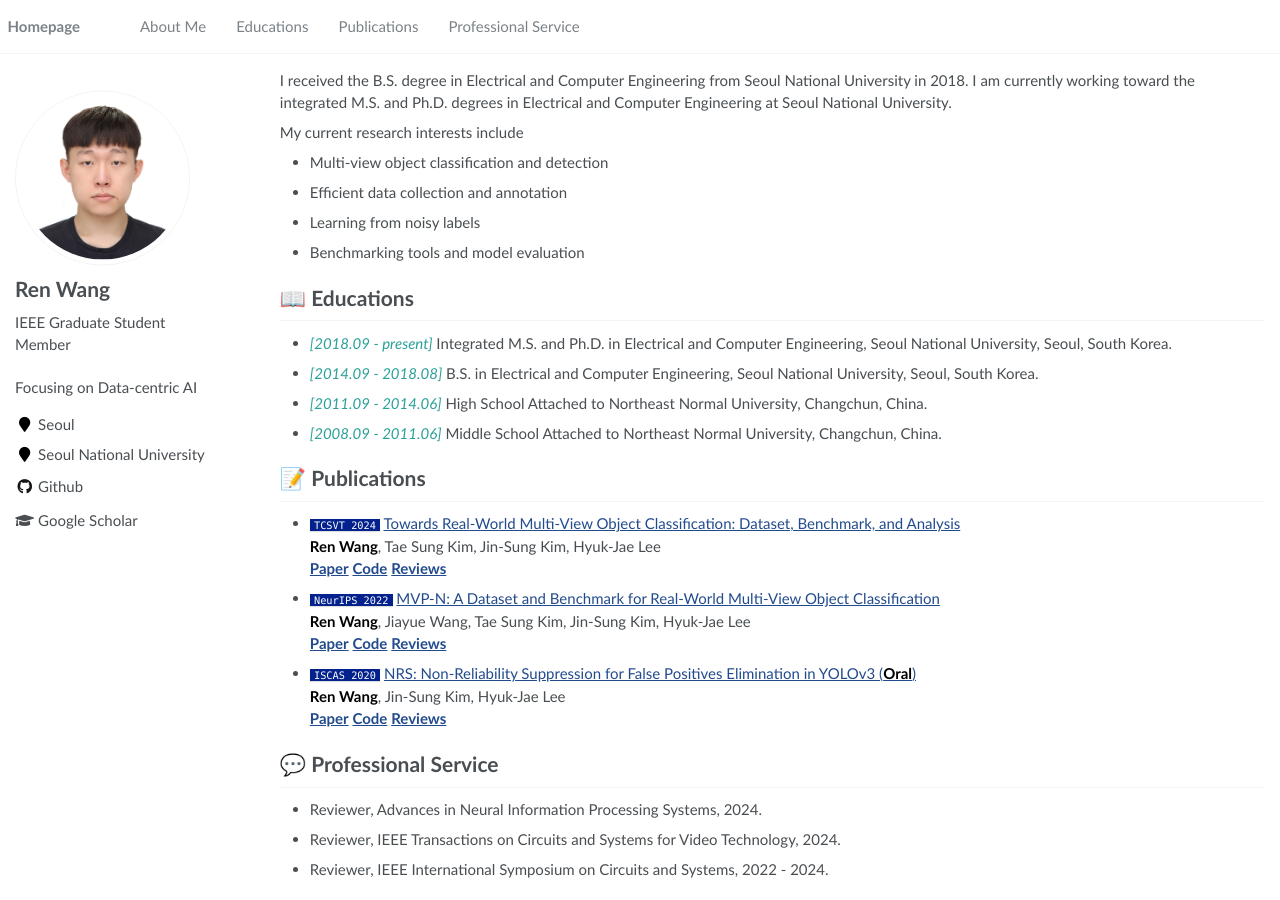
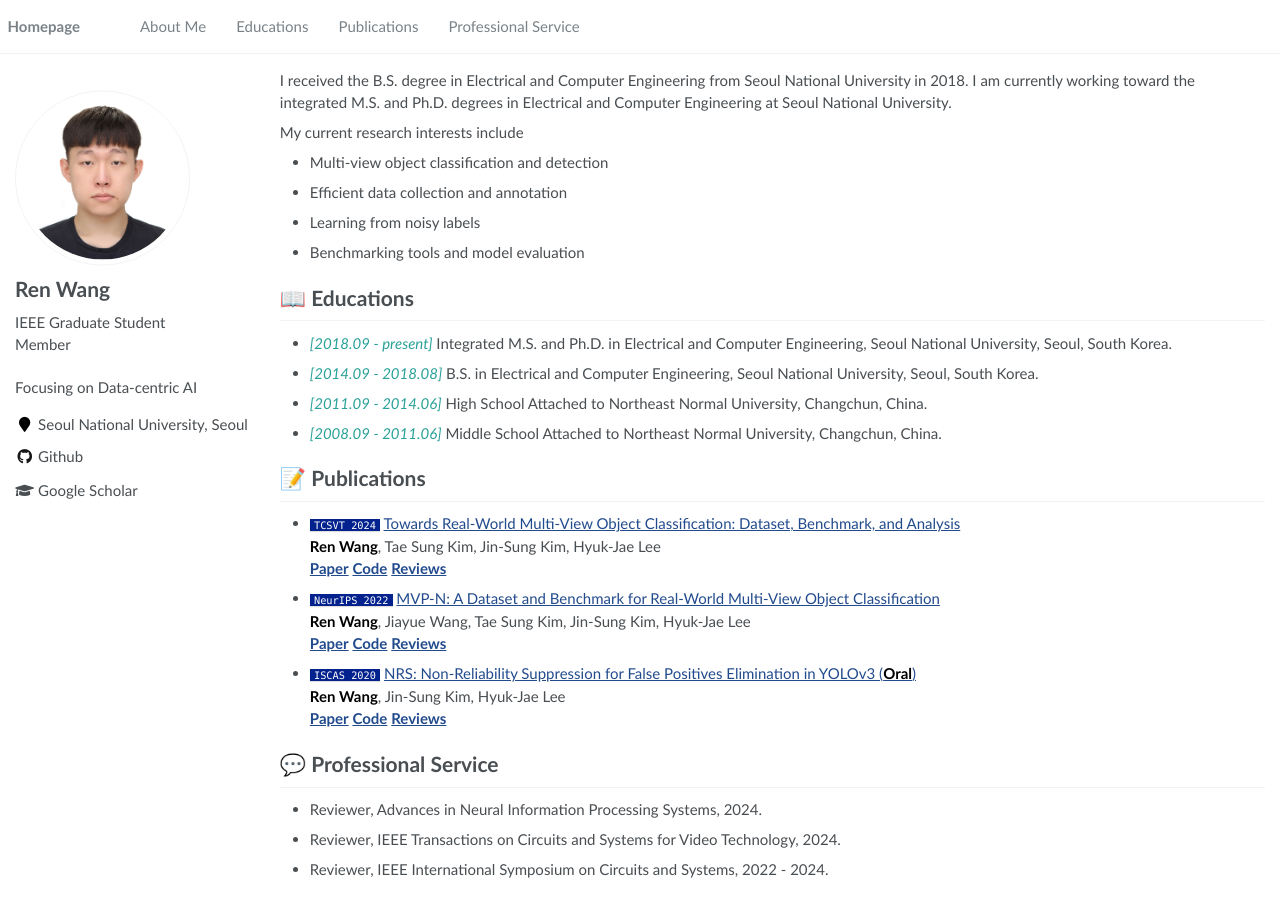
Before and after one commit to SMNUResearch/SMNUResearch.github.io, a Jekyll site: the page built from _pages/about.md, in a window 1280 px wide. Built offline with Jekyll 4.4.1, drawn with Linux system fonts in a browser that asks for light colours; part of the change alters nothing that is shown.

```diff
--- a/_config.yml
+++ b/_config.yml
@@ -7,8 +7,7 @@ author:
   name             : "Ren Wang"
   avatar           : "images/wangren.jpg"
   bio              : "IEEE Graduate Student Member"
-  location         : "Seoul"
-  employer         : "Seoul National University"
+  employer         : "Seoul National University, Seoul"
   googlescholar    : "https://scholar.google.com/citations?hl=en&user=ETjwbvEAAAAJ"
   github           : "SMNUResearch"
 
```
